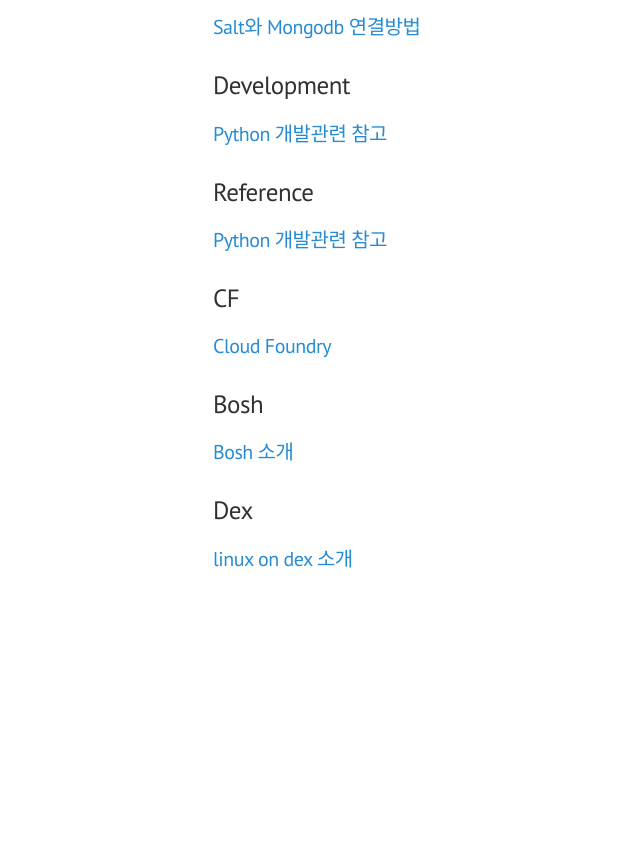
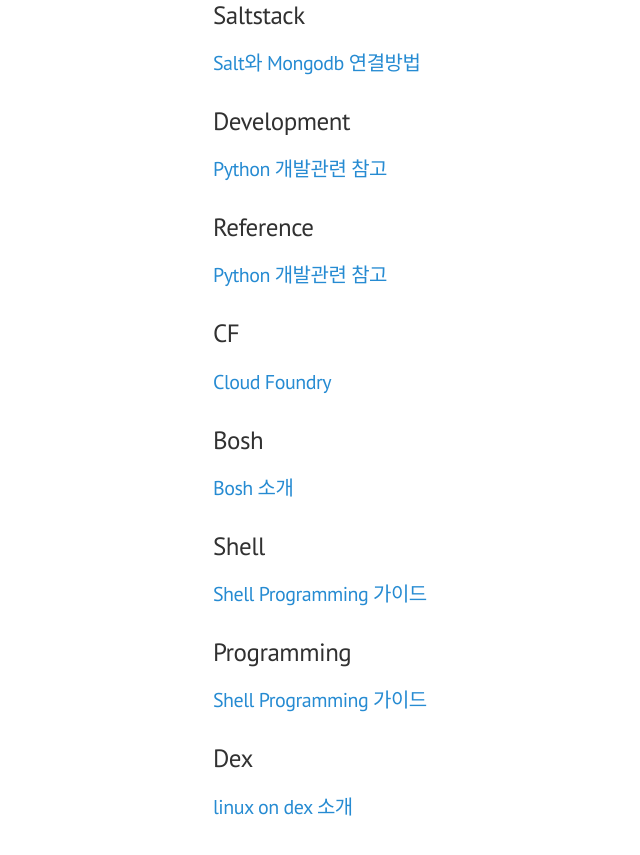
Before and after one commit to skaqud/skaqud.github.com, a Jekyll site: the page built from tags.md, in a window 1280 px wide and 900 px high, scrolled down 8001 px. Shown: the top 855 px of the window, without its empty margins (67-707 px from the left). Built offline with Jekyll 4.4.1, drawn with Linux system fonts in a browser that asks for light colours; before the commit the page ends 8653 px from its top, so only the background shows below that.

Commit message:
add posts

```diff
--- a/_posts/2019-01-05-ShellProgrammingGuide.markdown
+++ b/_posts/2019-01-05-ShellProgrammingGuide.markdown
@@ -5,7 +5,8 @@
 tags:
 - Tech
 - Linux
--
+- Shell
+- Programming
 ---
 
 # Shell Programming 가이드
```
